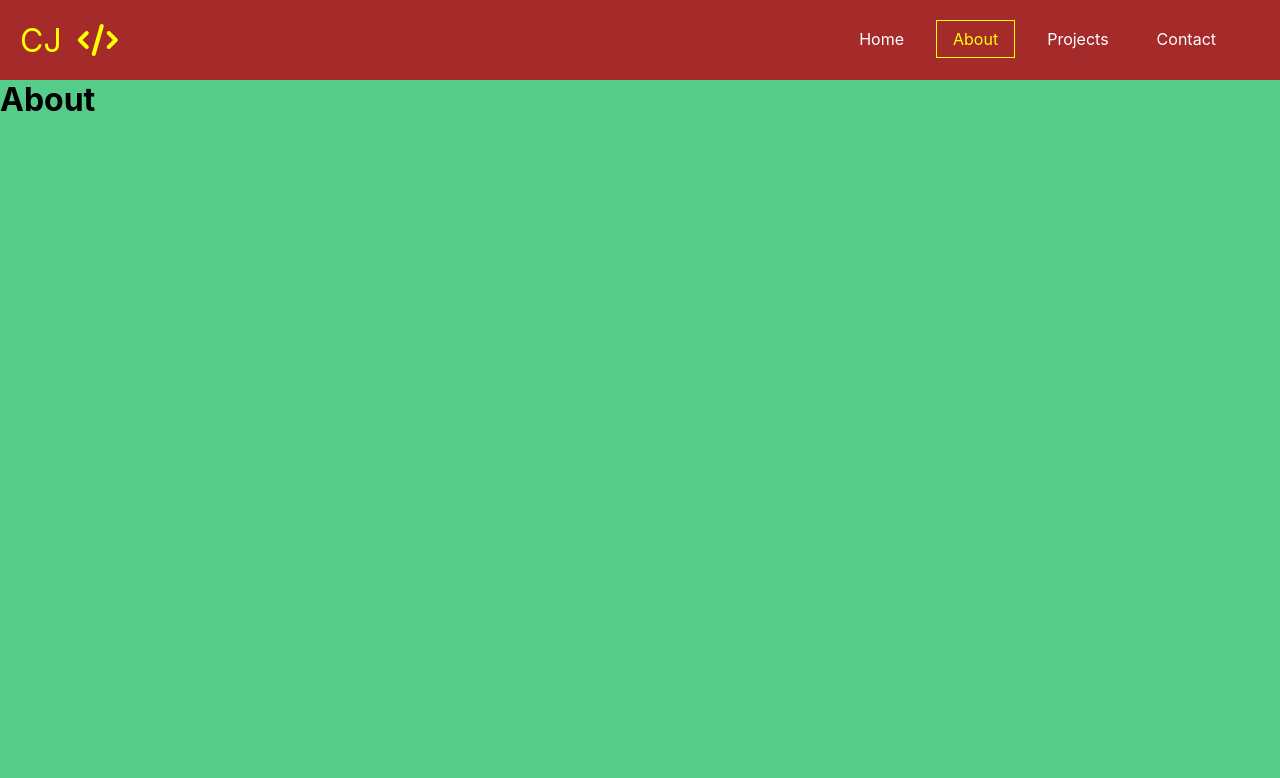
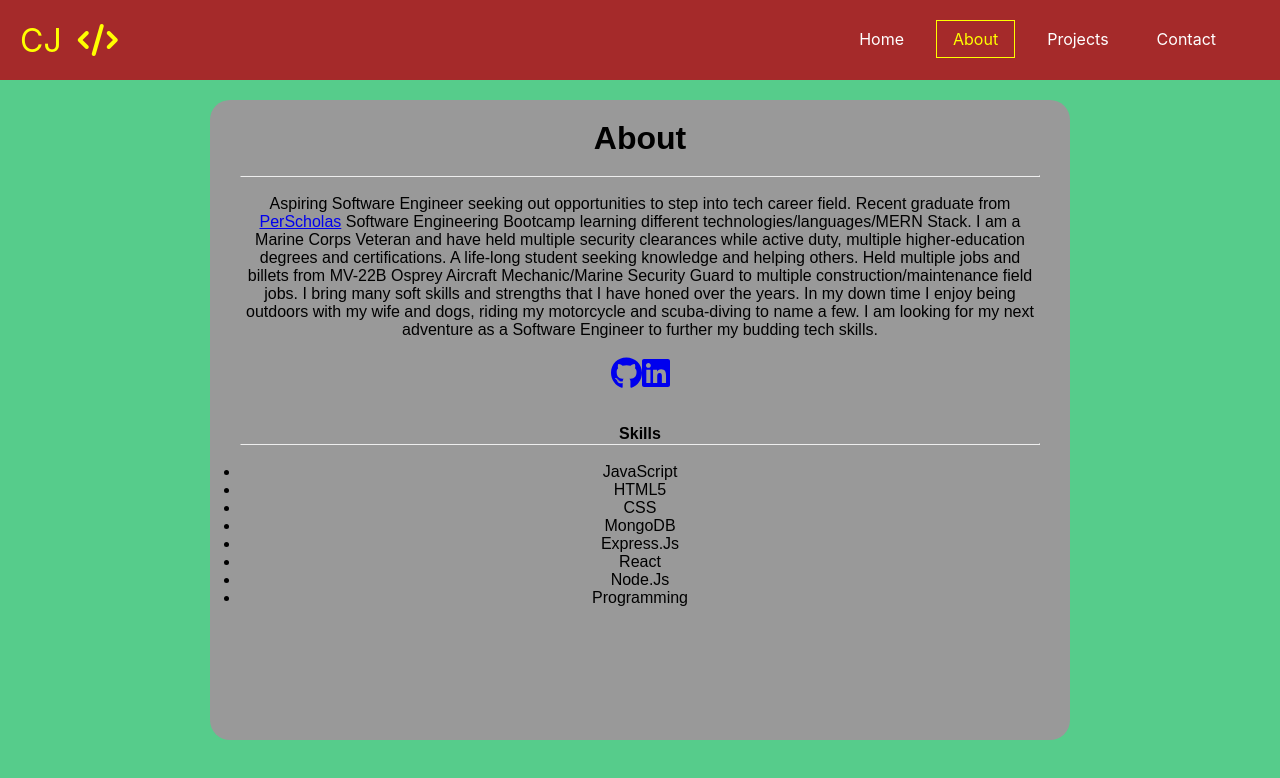
Before and after one commit to Cody-Jennings/Portfolio, a React (Create React App) app: page /about in a window 1280 px wide. Shown: the top 778 px of the page. Built offline with nearby package versions, Linux system fonts and the light colour scheme.

Commit message:
about page icon link functionality

```diff
--- a/src/Pages/About/About.css
+++ b/src/Pages/About/About.css
@@ -0,0 +1,28 @@
+.about {
+    font-family: 'Oswald', sans-serif;
+    display: flex;
+    flex-wrap: wrap;
+    justify-content: center;
+    align-items: center;
+    gap: 20px;
+    margin: 20px;
+    max-width: 100%;
+
+  }
+
+  .about-container {
+    height: 600px;
+    width: 800px;
+    padding: 20px 30px;
+    background-color: #999999;
+    border-radius: 20px;
+    margin: 15px;
+    position: relative;
+    overflow: auto;
+    text-align: center;
+    /* align-content: center;
+    justify-content: center; */
+    /* box-shadow: var(--mainColor) 0px 4px 8px 10px; */
+    /* cursor: scroll; */
+    margin:auto
+  }
--- a/src/Pages/About/About.js
+++ b/src/Pages/About/About.js
@@ -1,9 +1,43 @@
 import React from 'react'
+import { faGithub, faLinkedin } from "@fortawesome/free-brands-svg-icons"
+import { FontAwesomeIcon } from "@fortawesome/react-fontawesome"
+import "../About/About.css"
 
 function About() {
     return (
-        <div>
-            <h1>About</h1>
+        <div className='about'>
+
+            <div className='about-container'>
+                <h1>About</h1>
+                <br></br><hr />
+                <br></br><p className="about-text">
+                    Aspiring Software Engineer seeking out opportunities to step into tech career field. Recent graduate from <a className='link' href="https://www.perscholas.org">PerScholas</a> Software Engineering Bootcamp learning different technologies/languages/MERN Stack. I am a Marine Corps Veteran and have held multiple security clearances while active duty, multiple higher-education degrees and certifications. A life-long student seeking knowledge and helping others. Held multiple jobs and billets from MV-22B Osprey Aircraft Mechanic/Marine Security Guard to multiple construction/maintenance field jobs. I bring many soft skills and strengths that I have honed over the years. In my down time I enjoy being outdoors with my wife and dogs, riding my motorcycle and scuba-diving to name a few. I am looking for my next adventure as a Software Engineer to further my budding tech skills.
+                </p>
+                <br></br><div className='about-logo'>
+                    <a className='github-logo' href="https://github.com/Cody-Jennings">
+                        <FontAwesomeIcon icon={faGithub} size="2x" />
+                    </a>
+                    <a className='linkedin-logo' href="https://www.linkedin.com/in/cody-jennings-91b420161/">
+                        <FontAwesomeIcon icon={faLinkedin} size="2x" />
+                    </a>
+                </div>
+                <br />
+                <div className='skills'>
+                    <br></br><h4>Skills</h4>
+                    <hr />
+                    <br></br>
+                    <ul>
+                        <li>JavaScript</li>
+                        <li>HTML5</li>
+                        <li>CSS</li>
+                        <li>MongoDB</li>
+                        <li>Express.Js</li>
+                        <li>React</li>
+                        <li>Node.Js</li>
+                        <li>Programming</li>
+                    </ul>
+                </div>
+            </div>
         </div>
     )
 }
```
